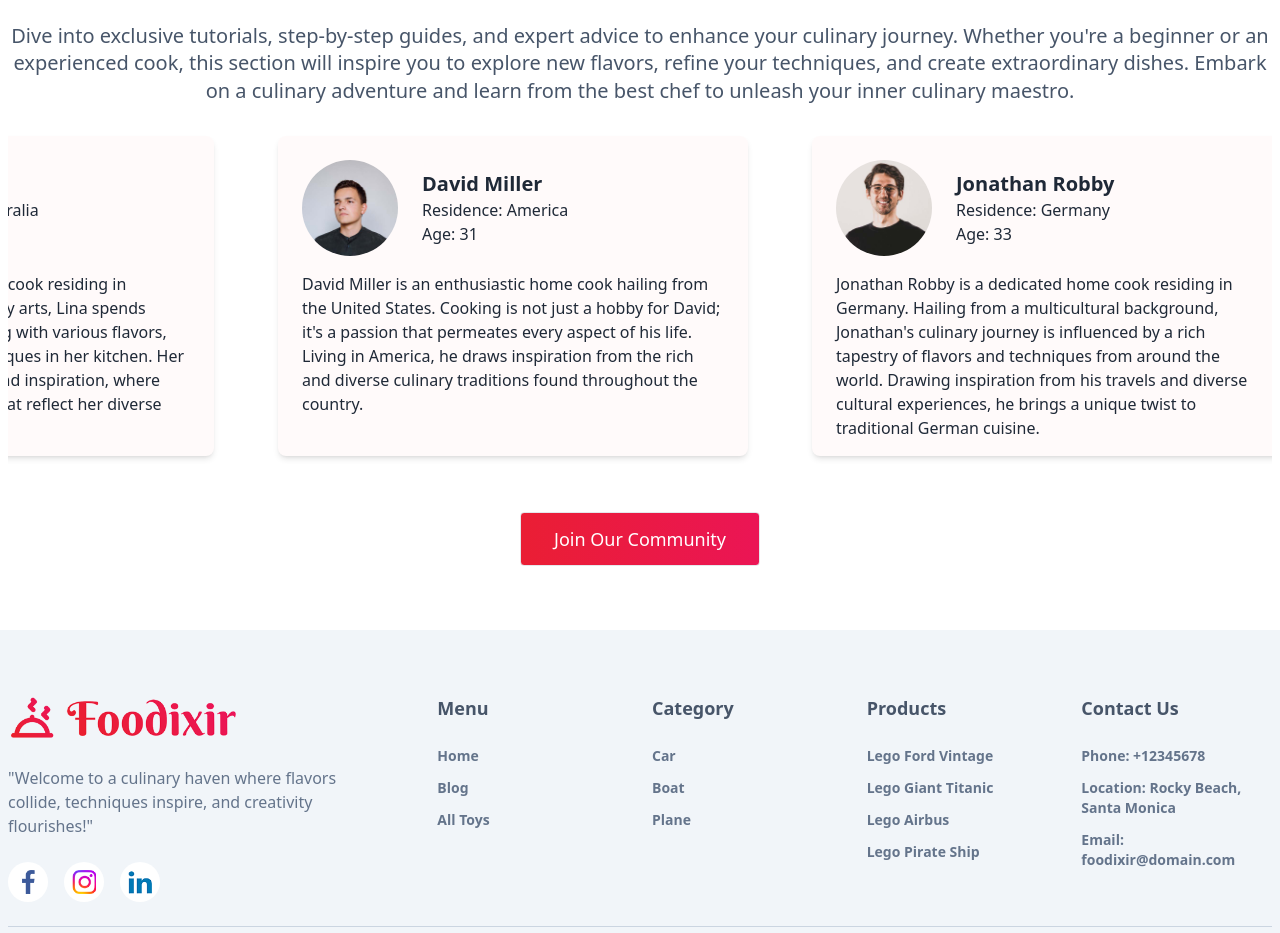
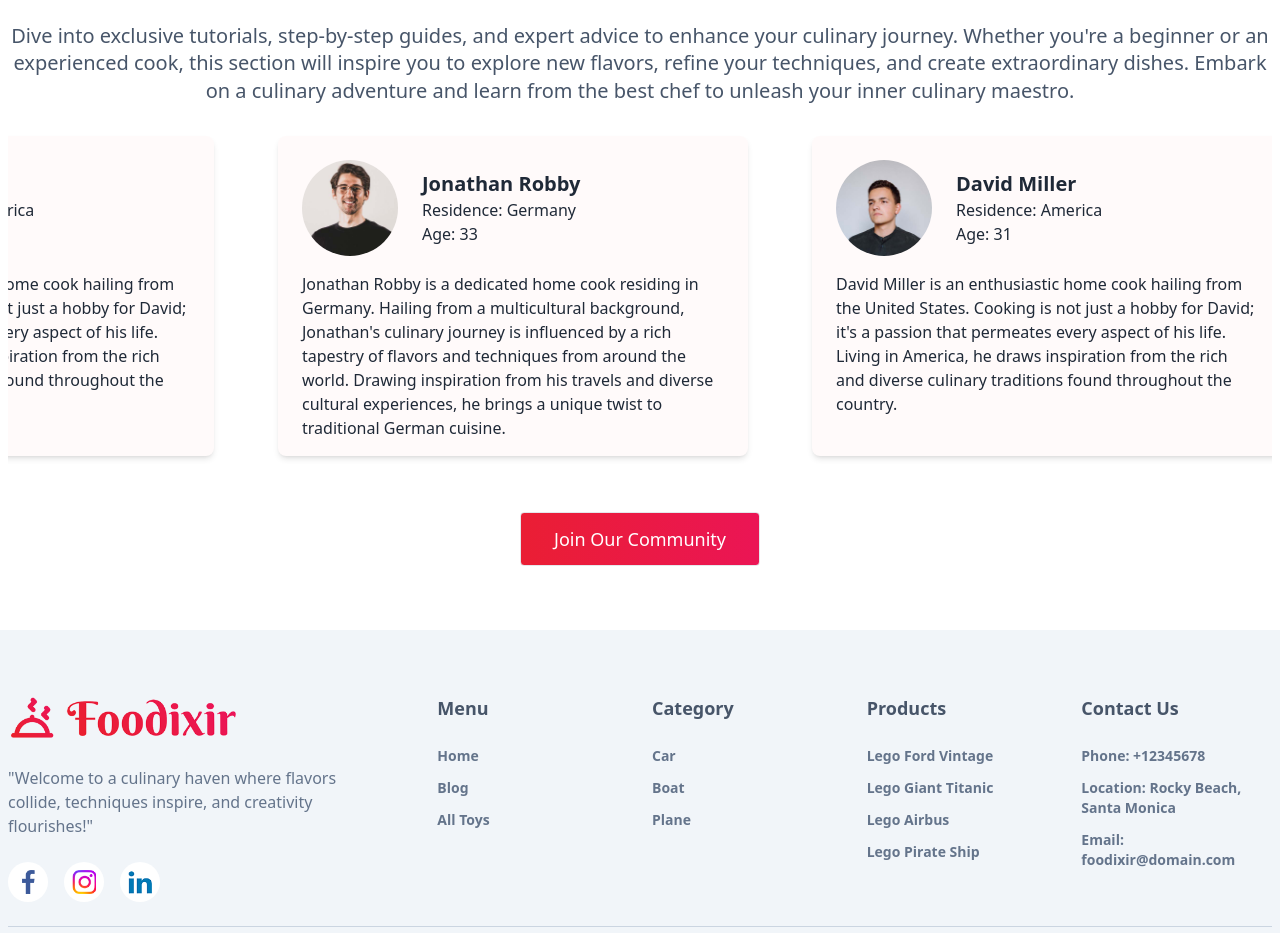
Before and after one commit to emon360arefin/foodixir-client, a React (Vite) app: page / in a window 1280 px wide. Shown: the part 1981-2914 px from the top of the page. Built offline with nearby package versions, Linux system fonts and the light colour scheme; no server answers.

Commit message:
Community Card Removed

```diff
--- a/src/Components/Home/Fourth.jsx
+++ b/src/Components/Home/Fourth.jsx
@@ -13,8 +13,10 @@ const Fourth = () => {
 
 
                 <div>
-                    <Marquee className='flex gap-10 p-2' loop={0} >
-                        <CommunityCard></CommunityCard>
+                    <Marquee className='flex gap-10 p-2' loop={0} pauseOnHover={true}>
+
+
+
                         <div className='rounded-lg bg-[#FFFAFA] h-80 w-[470px] p-6 mx-8 shadow-md'>
                             <div className='flex gap-6'>
                                 <img className='w-24 h-24 rounded-full' src="/home/home-2.jpg" alt="" />
@@ -44,6 +46,21 @@ const Fourth = () => {
                                 <p className=''>Jonathan Robby is a dedicated home cook residing in Germany. Hailing from a multicultural background, Jonathan's culinary journey is influenced by a rich tapestry of flavors and techniques from around the world. Drawing inspiration from his travels and diverse cultural experiences, he brings a unique twist to traditional German cuisine.</p>
                             </div>
                         </div>
+
+                        <div className='rounded-lg bg-[#FFFAFA] h-80 w-[470px] p-6 mx-8 shadow-md'>
+                            <div className='flex gap-6'>
+                                <img className='w-24 h-24 rounded-full' src="/home/home-2.jpg" alt="" />
+                                <div className='flex flex-col justify-center' >
+                                    <h2 className='text-xl font-semibold'>David Miller</h2>
+                                    <h2>Residence: America</h2>
+                                    <h2>Age: 31</h2>
+                                </div>
+                            </div>
+                            <div className='mt-4'>
+
+                                <p className=''>David Miller is an enthusiastic home cook hailing from the United States. Cooking is not just a hobby for David; it's a passion that permeates every aspect of his life. Living in America, he draws inspiration from the rich and diverse culinary traditions found throughout the country.</p>
+                            </div>
+                        </div>
                     </Marquee>
 
                 </div>
```
